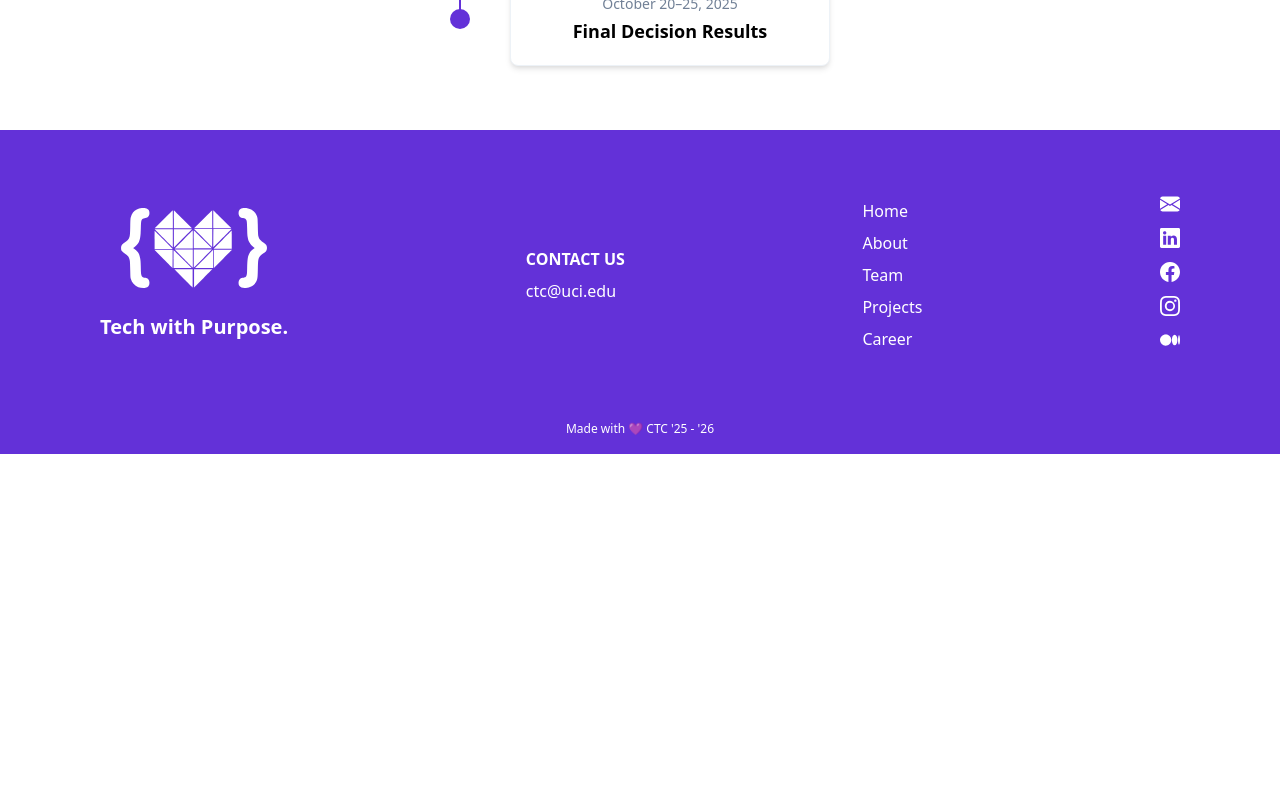
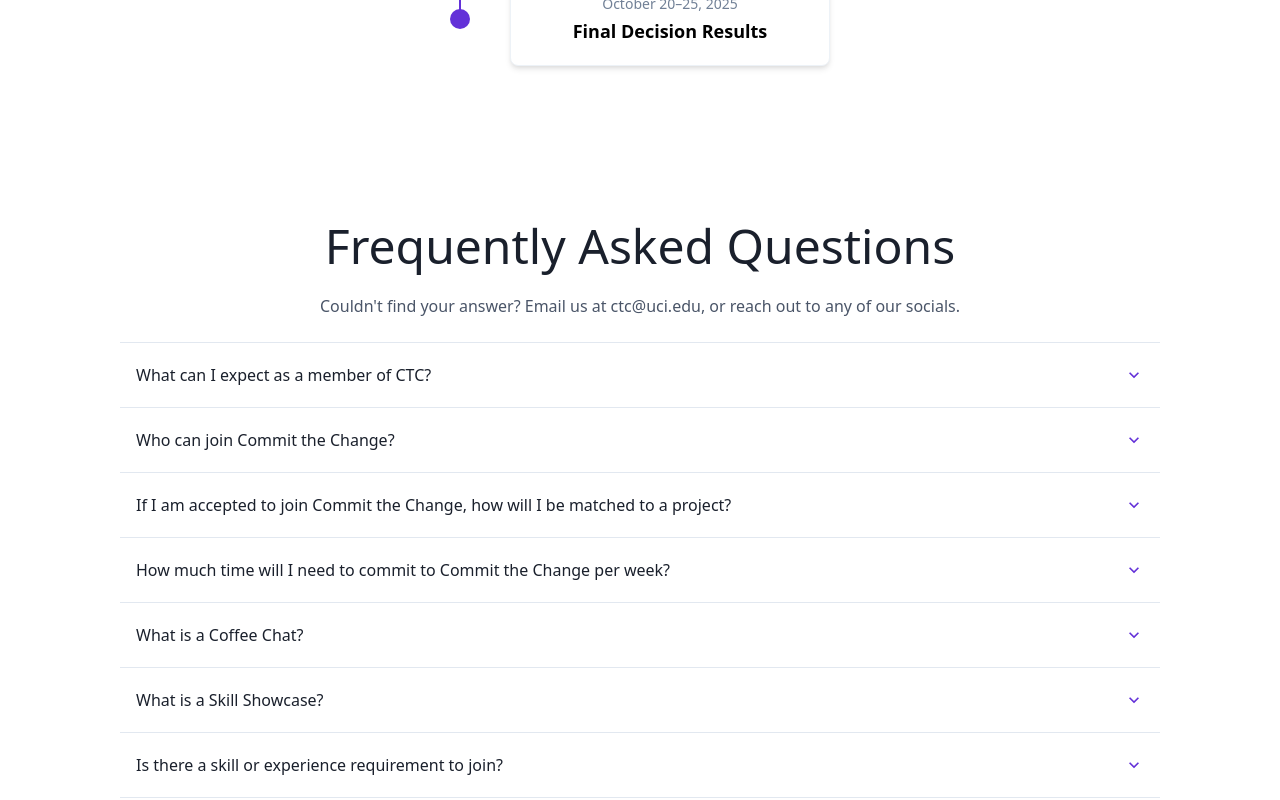
Before and after one commit to ctc-uci/website, a Next.js app: page /Recruitment in a window 1280 px wide. Shown: the part 1720-2520 px from the top of the page. Before the commit the page ends 2174 px from the top, so only its background shows below. Built offline with nearby package versions, Linux system fonts and the light colour scheme; no server answers.

Commit message:
recruitment faq

```diff
--- a/src/app/Recruitment/page.tsx
+++ b/src/app/Recruitment/page.tsx
@@ -3,6 +3,7 @@ import { VStack, Text } from "@chakra-ui/react";
 
 import { Footer } from "@/utils/components";
 import Hero from "@/utils/components/Hero";
+import RecruitmentFAQ from "@/utils/components/PageRecruitment/RecruitmentFAQ";
 import { RecruitmentTimeline } from "@/utils/components/PageRecruitment/RecruitmentTimeline";
 import BreakText from "@/utils/components/TextUtils/BreakText";
 import { RECRUITMENT_OPEN } from "@/utils/constants/Settings";
@@ -57,6 +58,7 @@ export default function RecruitmentPage() {
     </VStack>
    </Hero>
    <RecruitmentTimeline />
+   <RecruitmentFAQ />
    <Footer />
   </VStack>
  );
--- /dev/null
+++ b/src/utils/components/PageRecruitment/RecruitmentFAQ.tsx
@@ -0,0 +1,62 @@
+"use client";
+import {
+  Accordion,
+  AccordionButton,
+  AccordionIcon,
+  AccordionItem,
+  AccordionPanel,
+  Box,
+  Text,
+  VStack,
+} from "@chakra-ui/react";
+
+import { QUESTIONS } from "@/utils/constants/faq-data";
+
+export default function RecruitmentFAQ() {
+  return (
+    <VStack
+      width="100%"
+      maxWidth="1200px"
+      paddingX={{ base: 6, md: 12, lg: 20 }}
+      paddingY={{ base: 12, md: 20 }}
+      spacing={6}
+      alignSelf="center"
+    >
+      <VStack spacing={3} textAlign="center">
+        <Text fontSize={{ base: "3xl", md: "4xl", lg: "5xl" }} fontWeight="medium">
+          Frequently Asked Questions
+        </Text>
+        <Text fontSize={{ base: "sm", md: "md" }} color="gray.600">
+          Couldn&apos;t find your answer? Email us at ctc@uci.edu, or reach out
+          to any of our socials.
+        </Text>
+      </VStack>
+      <Accordion allowToggle width="100%">
+        {QUESTIONS.map((item, index) => (
+          <AccordionItem key={index}>
+            <AccordionButton
+              paddingY={5}
+              _hover={{ backgroundColor: "transparent" }}
+            >
+              <Box flex="1" textAlign="left">
+                <Text fontSize={{ base: "sm", md: "md" }} fontWeight="medium">
+                  {item.question}
+                </Text>
+              </Box>
+              <AccordionIcon color="ctc.purple" />
+            </AccordionButton>
+            <AccordionPanel paddingBottom={5}>
+              <Text
+                fontSize={{ base: "sm", md: "md" }}
+                color="gray.600"
+                whiteSpace="pre-line"
+              >
+                {item.answer}
+              </Text>
+            </AccordionPanel>
+          </AccordionItem>
+        ))}
+      </Accordion>
+    </VStack>
+  );
+}
--- /dev/null
+++ b/src/utils/constants/faq-data.ts
@@ -0,0 +1,37 @@
+export type Question = {
+  question: string;
+  answer: string;
+};
+
+export const QUESTIONS: Question[] = [
+  {
+    question: "What can I expect as a member of CTC?",
+    answer: `We aim to provide members of CTC with hands-on web development experience, in addition to bridging the knowledge gap between college courses and industry practice! \n\nDesigners will learn hard skills such as research, wireframing, prototyping in Figma, and usability testing. Developers will get hands on experience with full-stack technologies and version control. \n\nCTC also provides a community of passionate, like-minded people that support each other through the learning process & life in general. As a member, you can expect team and club-wide socials, as well as a welcoming community!`,
+  },
+  {
+    question: "Who can join Commit the Change?",
+    answer: `We look for passionate, committed UC Irvine students who are interested in bridging technical skills and social good by working on projects for non-profit organizations with other like-minded peers. Ideally, students would be in an ICS or related major, but if not, they are expected to have skills to back themselves up. There are no specific technical requirements, but it definitely helps to have something that demonstrates your initiative to learn and be involved!`,
+  },
+  {
+    question:
+      "If I am accepted to join Commit the Change, how will I be matched to a project?",
+    answer: `Once accepted into Commit the Change, each member fills out a preference form to be matched with a project that they will get to work on for the entire school year.`,
+  },
+  {
+    question:
+      "How much time will I need to commit to Commit the Change per week?",
+    answer: `You should be prepared to commit 8-10 hours a week for the entire school year (October 2025 - June 2026), excluding school breaks and certain periods such as finals week.`,
+  },
+  {
+    question: "What is a Coffee Chat?",
+    answer: `A coffee chat is our way to get to know you better and for you to learn more about our organization in a casual setting. In addition to our skills checks, we have coffee chats so that our recruitment team can have an opportunity to get to know you beyond coding or designing and see you as an individual.`,
+  },
+  {
+    question: "What is a Skill Showcase?",
+    answer: `A Skill Showcase is not meant to be a technical assessment as a barrier to joining the club. We use a Skill Showcase as a way to help us understand where you are in your technical skills journey and have a more accurate gauge of your experience beyond just "beginner" or "intermediate."`,
+  },
+  {
+    question: "Is there a skill or experience requirement to join?",
+    answer: `Don't worry, there is no required internship or experience-level qualification! Here at Commit the Change, we're looking for people who aren't afraid to take initiative, are driven to learn and grow continuously, use failure as an opportunity to learn and do better, and are passionate about creating tech for social good.`,
+  },
+];
```
